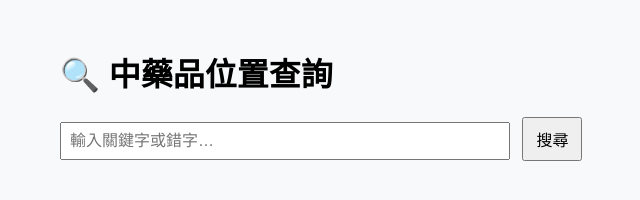
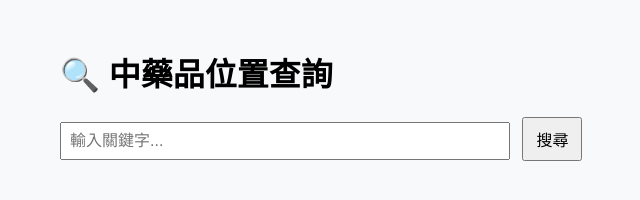
Before and after one commit to Ash-119/FindMedWebStatic, a plain HTML site: page index.html in a window 1280 px wide. Shown: the full height of the page, 280-920 px from the left. Drawn offline with nearby package versions, Linux system fonts and the light colour scheme.

Commit message:
update html

```diff
--- a/index.html
+++ b/index.html
@@ -13,7 +13,7 @@
       <input
         id="searchBox"
         type="text"
-        placeholder="輸入關鍵字或錯字…"
+        placeholder="輸入關鍵字..."
         autocomplete="off"
       />
       <button id="searchBtn" type="submit">搜尋</button>
```
